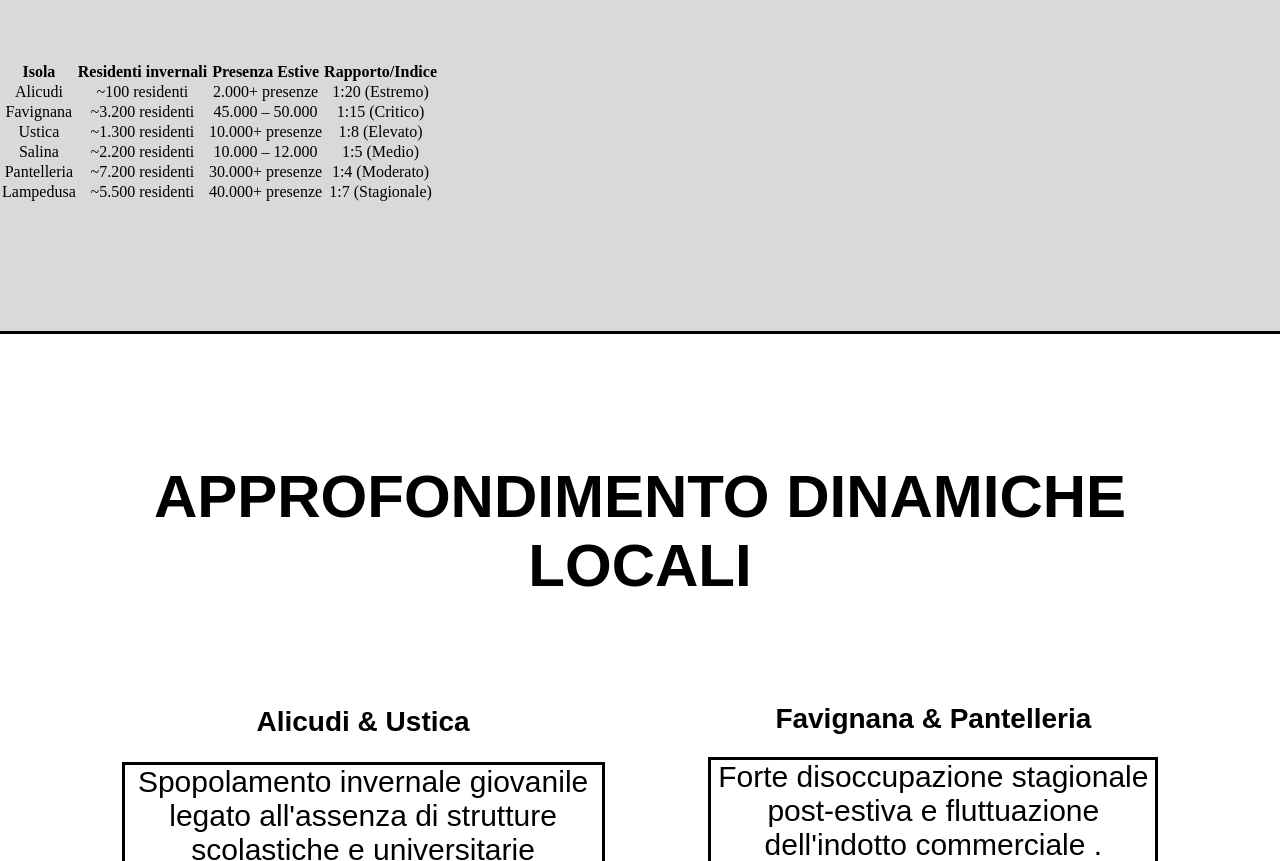
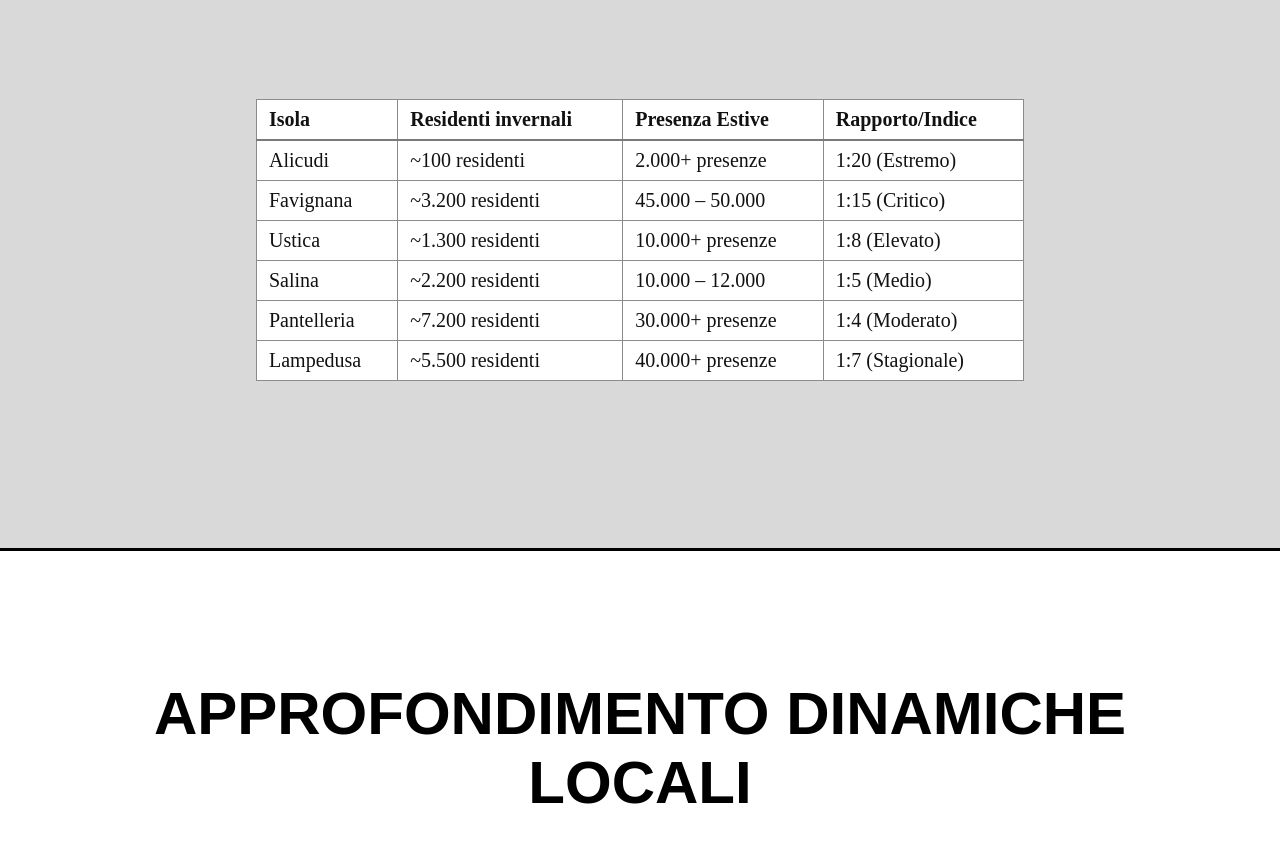
Before and after one commit to Antoninogalletta/Isole-d-inverno, a plain HTML site: page tema.html in a window 1280 px wide. Shown: the part 1824-2685 px from the top of the page. Drawn offline with Linux system fonts and the light colour scheme.

```diff
--- a/style.css
+++ b/style.css
@@ -509,24 +509,59 @@ padding-bottom: 20%;
 #tema .analisi .schema h2  {
     padding-bottom: 0%;
 }
-#tema .analisi .immagine-schema img{
-    border:solid  black;
-    border-radius: 5px;
+
+
+#tema .analisi .attributi {
+  margin-left: 20%;
+  margin-right: 20%;
+  padding-top: 3%;
+  padding-bottom: 3%;
+  overflow-x: auto; /* evita che la tabella esca su schermi stretti */
 }
+
+#tema .analisi .attributi .tabella-isole {
+  width: 100%;
+  border-collapse: collapse; /* unisce i bordi in un'unica griglia continua */
+  background-color: #ffffff;
+  color: #111111;
+  font-size: 20px;
+  text-align: left;
+  border: 1px solid #8c8c8c;
+}
+
+#tema .analisi .attributi .tabella-isole th,
+#tema .analisi .attributi .tabella-isole td {
+  padding: 8px 12px;
+  border: 1px solid #8c8c8c;
+}
+
+#tema .analisi .attributi .tabella-isole thead th {
+  font-weight: 700;
+  border-bottom: 2px solid #7a7a7a;
+}
+
+#tema .analisi .attributi .tabella-isole thead th span {
+  font-weight: 400;
+}
+
+
+
 
 #tema .approfondimento {
     padding-top: 10%;
     padding-bottom: 10%;
     border-top: solid black;
-  border-bottom: solid black;
-   display: flex;
+    border-bottom: solid black;
+    display: flex;
     flex-direction: column;
     padding-left: 5%;
     padding-right: 5% ;
 }
+
 #tema .approfondimento h1{
     font-size: 60px;
 }
+
 #tema .approfondimento .riga-1{
    padding-top: 5%;
     padding-bottom: 5%;
```
